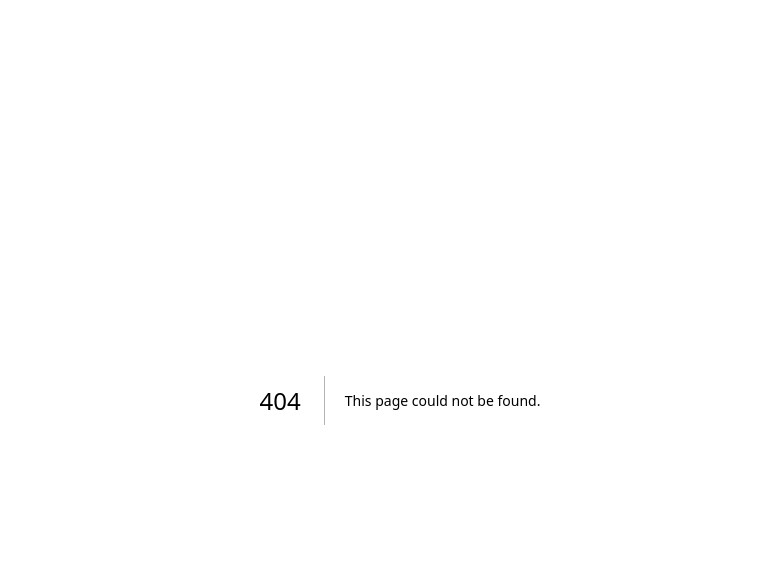
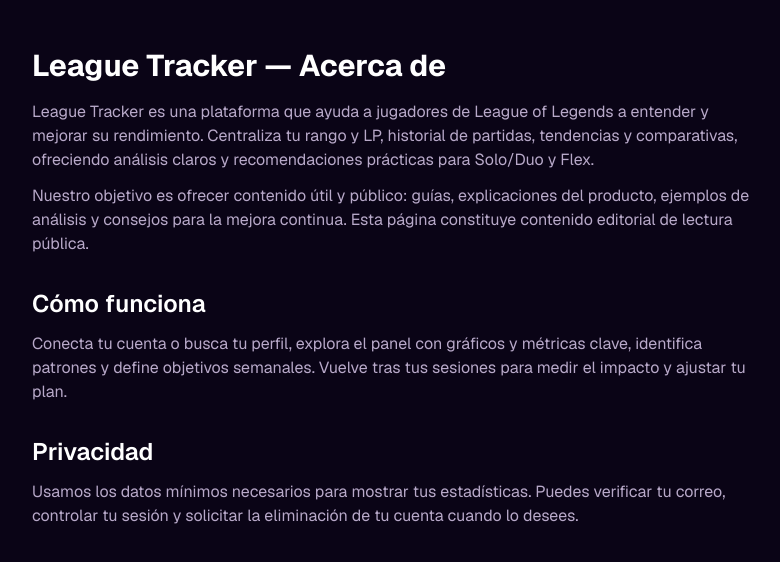
Before and after one commit to rodrigopozodev/lol-tracker, a Next.js app: page /about in a window 1280 px wide. Before the commit this address had no page. Shown: the top 562 px of the page, without its empty margins (240-1020 px from the left). Built offline with nearby package versions, Linux system fonts and the light colour scheme.

Commit message:
content: add public /about page with editorial content; adsense: load only on /about; seo: add robots.txt disallowing internal routes; ui: add link to /about from login; docs: update README with bilingual description

```diff
--- a/app/(routes)/auth/login/page.tsx
+++ b/app/(routes)/auth/login/page.tsx
@@ -25,6 +25,17 @@
           </Button>
         </Link>
       </div>
+
+      {/* Enlace público a la página de contenido */}
+      <div className="mt-3 flex justify-center">
+        <Link
+          href="/about"
+          aria-label="Leer más sobre League Tracker"
+          className="text-xs sm:text-sm text-cyan-300 hover:text-cyan-200 underline underline-offset-4"
+        >
+          Conoce League Tracker y cómo te ayuda →
+        </Link>
+      </div>
     </AuthPageLayout>
   );
 }
--- /dev/null
+++ b/app/about/page.tsx
@@ -0,0 +1,39 @@
+import Script from "next/script";
+
+export default function AboutPage() {
+  return (
+    <main className="min-h-screen bg-[#0a0416] text-white">
+      <section className="mx-auto max-w-3xl px-4 py-12">
+        <h1 className="text-3xl font-bold">League Tracker — Acerca de</h1>
+        <p className="mt-4 text-[#B8A9C9]">
+          League Tracker es una plataforma que ayuda a jugadores de League of Legends a entender y mejorar su rendimiento.
+          Centraliza tu rango y LP, historial de partidas, tendencias y comparativas, ofreciendo análisis claros y recomendaciones
+          prácticas para Solo/Duo y Flex.
+        </p>
+        <p className="mt-3 text-[#B8A9C9]">
+          Nuestro objetivo es ofrecer contenido útil y público: guías, explicaciones del producto, ejemplos de análisis y consejos
+          para la mejora continua. Esta página constituye contenido editorial de lectura pública.
+        </p>
+        <h2 className="mt-8 text-2xl font-semibold">Cómo funciona</h2>
+        <p className="mt-3 text-[#B8A9C9]">
+          Conecta tu cuenta o busca tu perfil, explora el panel con gráficos y métricas clave, identifica patrones y define objetivos
+          semanales. Vuelve tras tus sesiones para medir el impacto y ajustar tu plan.
+        </p>
+        <h2 className="mt-8 text-2xl font-semibold">Privacidad</h2>
+        <p className="mt-3 text-[#B8A9C9]">
+          Usamos los datos mínimos necesarios para mostrar tus estadísticas. Puedes verificar tu correo, controlar tu sesión y
+          solicitar la eliminación de tu cuenta cuando lo desees.
+        </p>
+      </section>
+
+      {/* Cargar AdSense solo en esta página pública con contenido */}
+      <Script
+        id="adsense-about"
+        strategy="afterInteractive"
+        async
+        src="https://pagead2.googlesyndication.com/pagead/js/adsbygoogle.js?client=ca-pub-7823702362685618"
+        crossOrigin="anonymous"
+      />
+    </main>
+  );
+}
--- /dev/null
+++ b/app/robots.txt/route.ts
@@ -0,0 +1,20 @@
+import { NextResponse } from "next/server";
+
+export const dynamic = "force-static";
+
+export async function GET() {
+  const lines = [
+    "User-agent: *",
+    "Disallow: /auth/",
+    "Disallow: /dashboard/",
+    "Disallow: /home/",
+    "Disallow: /multi-search/",
+    "Allow: /about",
+    "Allow: /ads.txt",
+  ];
+
+  return new NextResponse(lines.join("\n"), {
+    status: 200,
+    headers: { "Content-Type": "text/plain; charset=utf-8" },
+  });
+}
```
Also changed, not shown: 1 other file (tests, documents, lock files or other folders).
